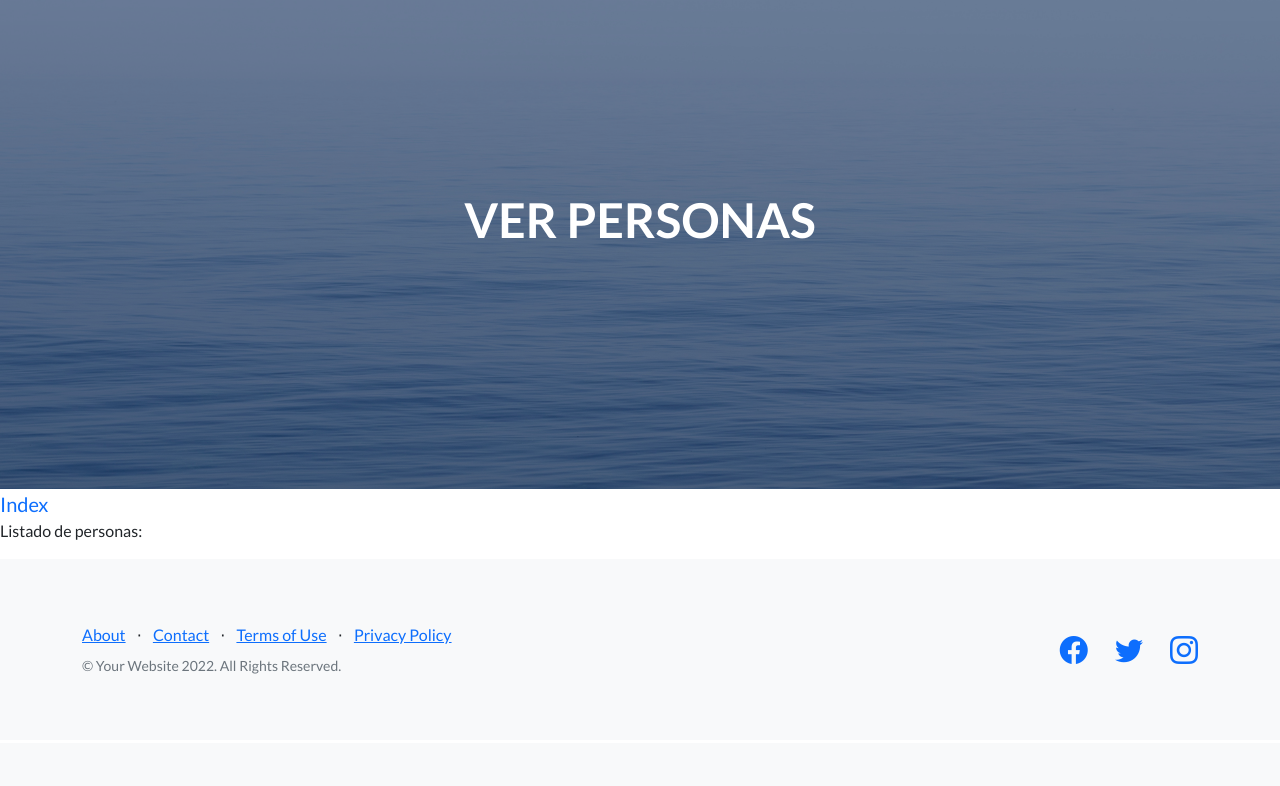
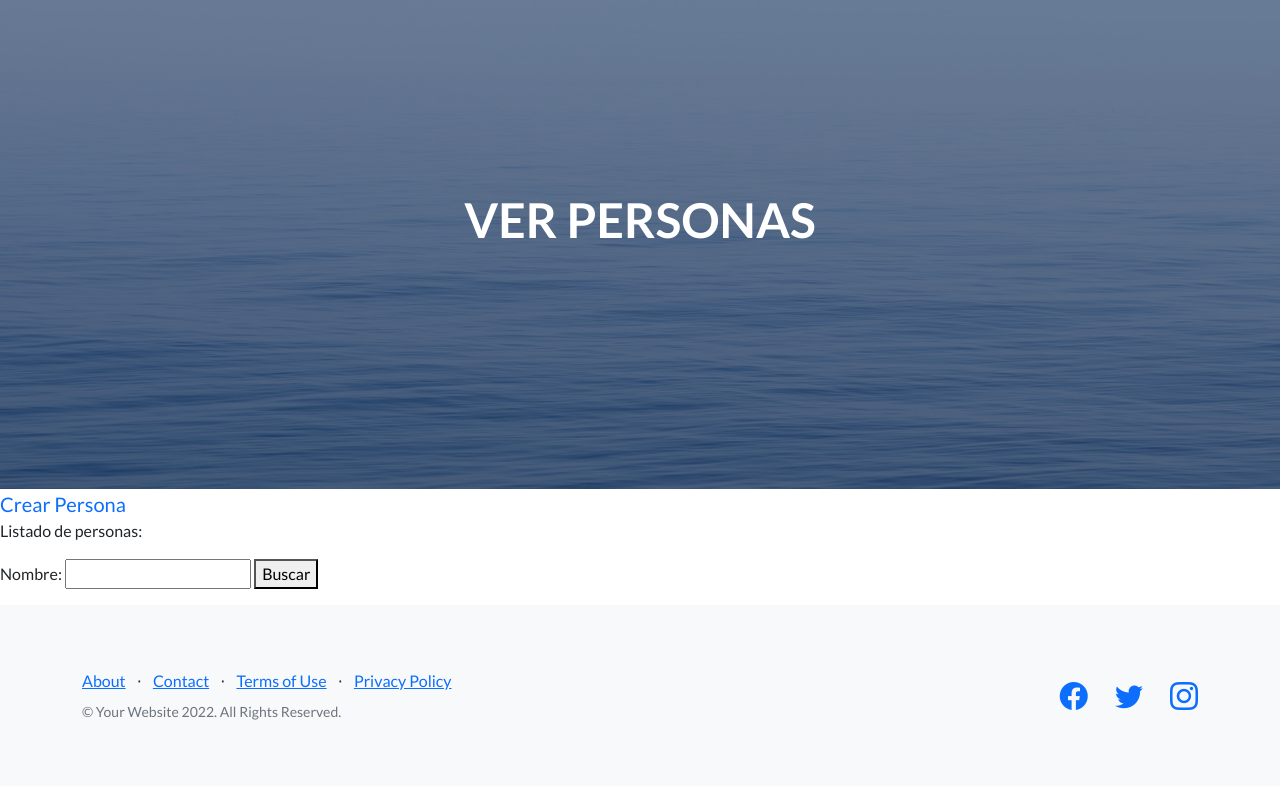
Before and after one commit to mollemathiasing/Proyecto_prueba, a Django app: page /ver_personas/ in a window 1280 px wide. Shown: the part 57-843 px from the top of the page. Before the commit the page ends 731 px from the top, so only its background shows below. Run offline with Django 4.2, Linux system fonts and the light colour scheme; data that the repository does not hold is empty; some libraries are stand-ins or nearby versions.

Commit message:
Playground intermedio parte III final

```diff
--- a/home/forms.py
+++ b/home/forms.py
@@ -5,3 +5,6 @@ class PersonaFormulario(forms.Form):
     apellido = forms.CharField(max_length= 30)
     edad = forms.IntegerField()
     fecha_nacimiento = forms.DateField(required = False)
+
+class BusquedaPersonaFormulario(forms.Form):
+    nombre = forms.CharField(max_length = 30, required=False)
--- a/home/templates/home/ver_persona.html
+++ b/home/templates/home/ver_persona.html
@@ -10,9 +10,17 @@ VER PERSONAS
 
 
 {% block index_contenido %}
-<a class="navbar-brand" href = {% url 'index' %}>Index </a>
+<a class="navbar-brand" href = {% url 'crear_persona' %}>Crear Persona </a>
 <p>Listado de personas:</p>
+
+{% comment %} Creamos un buscador con un formulario ... para buscar se usa un GET{% endcomment %}
+<form action= {% url 'ver_personas' %} method = "GET">
+       {{formulario}}
+       <button>Buscar</button>
+</form>
+<p>
 {% for persona  in  personas %}
-       <li> {{persona.nombre}} {{persona.apellido}} {{persona.edad}} </li>
+        <li>{{persona.nombre}} {{persona.apellido}} {{persona.edad}}</li>
 {% endfor %}
+</p>
 {% endblock index_contenido %}
--- a/home/views.py
+++ b/home/views.py
@@ -7,6 +7,7 @@ from django.template import Context, Template, loader   #para generar template
 import random
 from home.models import Persona
 from django.shortcuts import render, redirect   #herramienta de Django para generar los render
+from home.forms import BusquedaPersonaFormulario, PersonaFormulario
 
 def hola (request):
     return HttpResponse('<h1> Holaaa</h1> ')
@@ -51,23 +52,49 @@ def prueba_template (request):
 
     return HttpResponse(template_renderizado)
 
+# CREAR PERSONA ANTES DE FORMULARIO DE DJANGO
+
+# def crear_persona(request):
+
+#     if request.method == 'POST':
+#         nombre = request.POST.get('nombre')
+#         apellido = request.POST['apellido']
+#         persona = Persona(nombre=nombre, apellido=apellido, edad= random.randrange(1,99), fecha_nacimiento=datetime.now())
+#         persona.save()
+
+#         return redirect ('ver_personas')   #si se guarda el ususario correctamente va a ver prsoansS
+
+#     return render(request, 'home/crear_persona.html', {})
+
 def crear_persona(request):
 
     if request.method == 'POST':
-        nombre = request.POST.get('nombre')
-        apellido = request.POST['apellido']
-        persona = Persona(nombre=nombre, apellido=apellido, edad= random.randrange(1,99), fecha_nacimiento=datetime.now())
-        persona.save()
 
-        return redirect ('ver_personas')   #si se guarda el ususario correctamente va a ver prsoansS
+        formulario = PersonaFormulario(request.POST)
 
-    return render(request, 'home/crear_persona.html', {})
+        if formulario.is_valid():
+            data = formulario.cleaned_data  #atributo de los formualrios q una vez validados te da la info limpia q vamos a poder usar
+
+            nombre = data['nombre']
+            apellido = data['apellido']
+            edad = data['edad']
+            fecha_nacimiento = data.get('fecha_nacimiento', datetime.now())  #si viene una fecha la uso, sino usa el datetime.now
+
+
+            persona = Persona(nombre=nombre, apellido=apellido, edad=edad, fecha_nacimiento=fecha_nacimiento)
+            persona.save()
+
+            return redirect ('ver_personas')   #si se guarda el ususario correctamente va a ver personas
+
+    formulario = PersonaFormulario()
+
+    return render(request, 'home/crear_persona.html', {'formulario': formulario})
 
 def ver_personas(request):
 
     #le paso a la base de datos todfos los objetos de personas
 
-    persona = Persona.objects.all()
+    # persona = Persona.objects.all()
 
     # template = loader.get_template('ver_persona.html')
     # template_renderizado = template.render({'personas': persona})
@@ -75,7 +102,16 @@ def ver_personas(request):
 
     # Reemplazo todo lo anterior por lo siguiente:
 
-    return render(request, 'home/ver_persona.html', {'personas': persona})
+    nombre = request.GET.get('nombre', None)
+
+    if nombre:
+        personas = Persona.objects.filter(nombre__icontains=nombre)
+    else:
+        personas = Persona.objects.all()
+
+    formulario = BusquedaPersonaFormulario()
+
+    return render(request, 'home/ver_persona.html', {'personas': personas, 'formulario' : formulario})
 
 def index(request):
 
```
Also changed, not shown: home/templates/home/crear_persona.html (+26 -2 lines).
